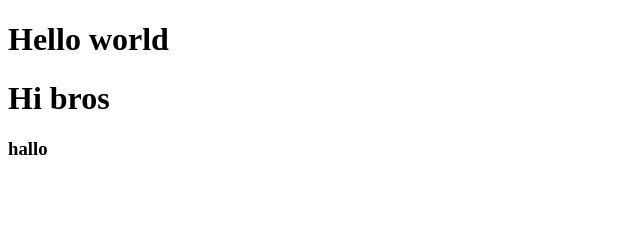
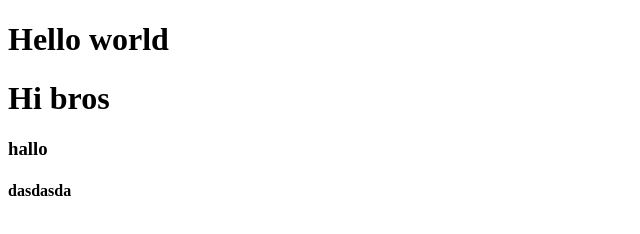
Before and after one commit to giahuytruonnn/testing_git, a plain HTML site: page index.html in a window 1280 px wide. Shown: the full height of the page, 0-640 px from the left. Drawn offline with Linux system fonts and the light colour scheme.

Commit message:
new update

```diff
--- a/index.html
+++ b/index.html
@@ -9,5 +9,6 @@
     <h1>Hello world</h1>
     <h1>Hi bros</h1>
     <h3>hallo</h3>
+    <h4>dasdasda</h4>
   </body>
 </html>
```
